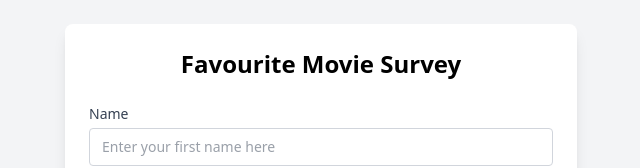
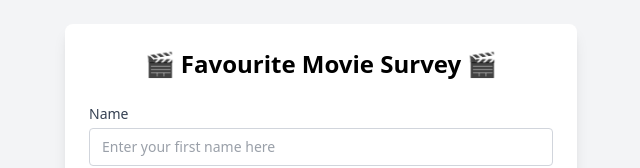
Before and after one commit to tatchunari/favourite-movie-form, a React (Vite) app: page / in a window 1280 px wide. Shown: the top 168 px of the page, without its empty margins (319-959 px from the left). Built offline with nearby package versions, Linux system fonts and the light colour scheme.

Commit message:
fix: correct some string typos

```diff
--- a/src/pages/Form.jsx
+++ b/src/pages/Form.jsx
@@ -55,7 +55,7 @@ const Form = ({setFormData}) => {
   return (
     <div className="min-h-screen flex items-center justify-center bg-gray-100 p-4">
       <div className="bg-white shadow-lg rounded-lg p-6 w-full max-w-lg">
-        <h1 className="text-2xl font-bold mb-6 text-center">Favourite Movie Survey</h1>
+        <h1 className="text-2xl font-bold mb-6 text-center">🎬 Favourite Movie Survey 🎬</h1>
 
         <form onSubmit={handleSubmit} className="flex flex-col gap-4">
 
```
